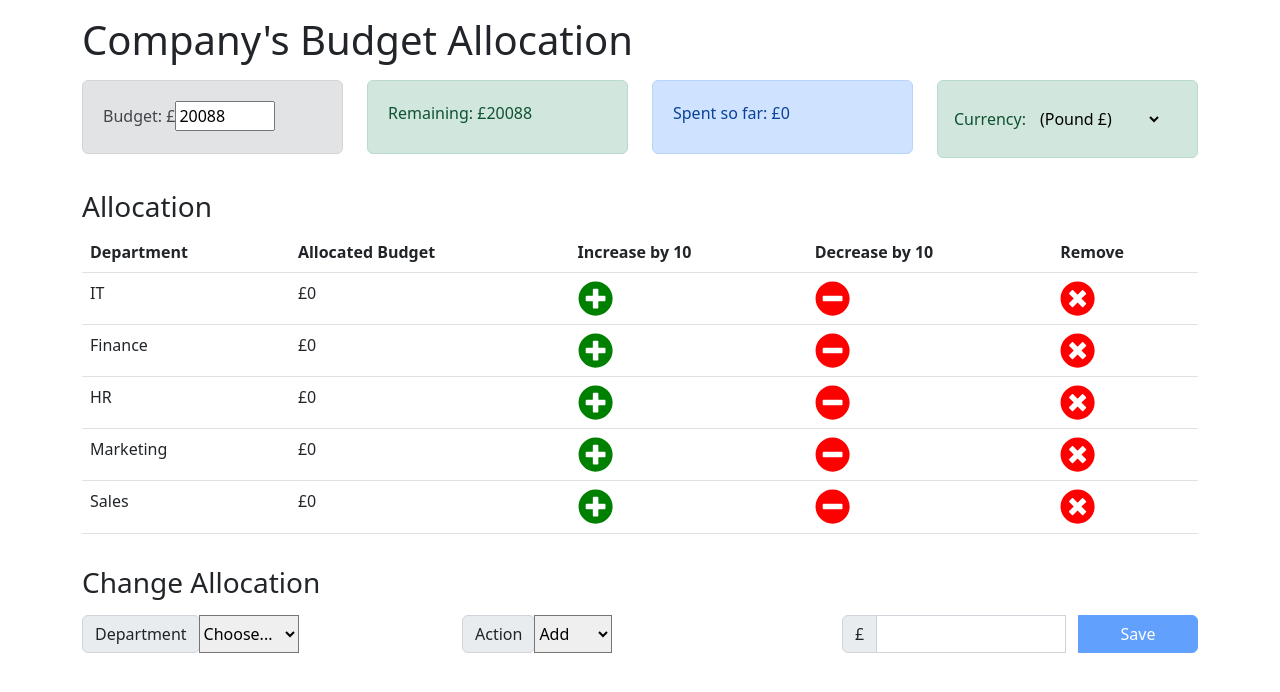
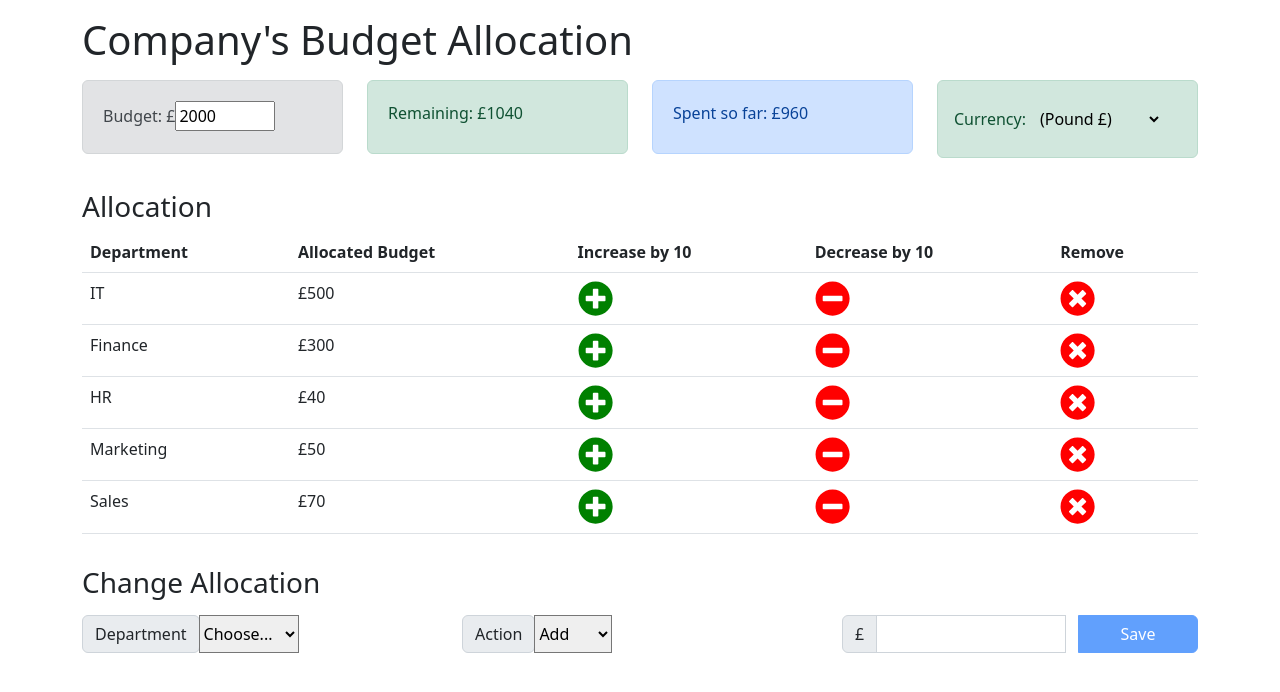
Before and after one commit to Jess2D/BudgetAllocationApp, a React (Create React App) app: page / in a window 1280 px wide. Shown: the top 692 px of the page. Built offline with nearby package versions, Linux system fonts and the light colour scheme.

Commit message:
adding validations

```diff
--- a/src/components/BudgetAllocation.js
+++ b/src/components/BudgetAllocation.js
@@ -1,16 +1,22 @@
-// BudgetAllocation.js
-
 import React, { useContext } from 'react';
 import { AppContext } from '../context/AppContext';
 
 const BudgetAllocation = () => {
-    const { Allocated, Currency, updateTotalBudget } = useContext(AppContext);
+    const { Allocated, Currency, updateTotalBudget, spentSoFar } = useContext(AppContext);
 
     const handleBudgetChange = (event) => {
         const newAllocated = parseFloat(event.target.value) || 0;
-        updateTotalBudget(newAllocated); // Esta é a função passada através do contexto
+        // Ensure the new budget is not lower than the amount spent so far and does not exceed 20,000
+        if (newAllocated >= spentSoFar && newAllocated <= 20000) {
+            updateTotalBudget(newAllocated); // Update the budget if within the valid range
+        } else if (newAllocated < spentSoFar) {
+            alert('The budget cannot be lower than the amount spent so far.');
+            updateTotalBudget(spentSoFar); // Reset to the minimum valid budget
+        } else if (newAllocated > 20000) {
+            alert('The budget cannot exceed 20,000.');
+            updateTotalBudget(20000); // Set to the maximum valid budget
+        }
     };
-
 
     return (
         <div className='alert alert-secondary' style={{  padding: '20px', height:'74px'}}>
--- a/src/context/AppContext.js
+++ b/src/context/AppContext.js
@@ -66,14 +66,14 @@ export const AppReducer = (state, action) => {
 
 const initialState = {
     budgets: [
-        { id: "IT", department: 'IT', unitbudget: 0 },
-        { id: "Finance", department: 'Finance', unitbudget: 0 },
-        { id: "HR", department: 'HR', unitbudget: 0 },
-        { id: "Marketing", department: 'Marketing', unitbudget: 0 },
-        { id: "Sales", department: 'Sales', unitbudget: 0 },
+        { id: "IT", department: 'IT', unitbudget: 500 },
+        { id: "Finance", department: 'Finance', unitbudget: 300 },
+        { id: "HR", department: 'HR', unitbudget: 40 },
+        { id: "Marketing", department: 'Marketing', unitbudget: 50 },
+        { id: "Sales", department: 'Sales', unitbudget: 70 },
     ],
     Currency: '£',
-    Allocated: 20088,
+    Allocated: 2000,
 };
 
 export const AppContext = createContext();
```
